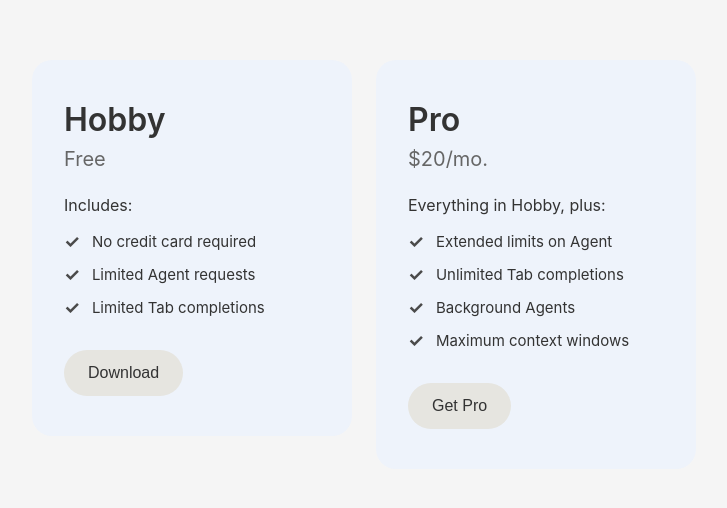
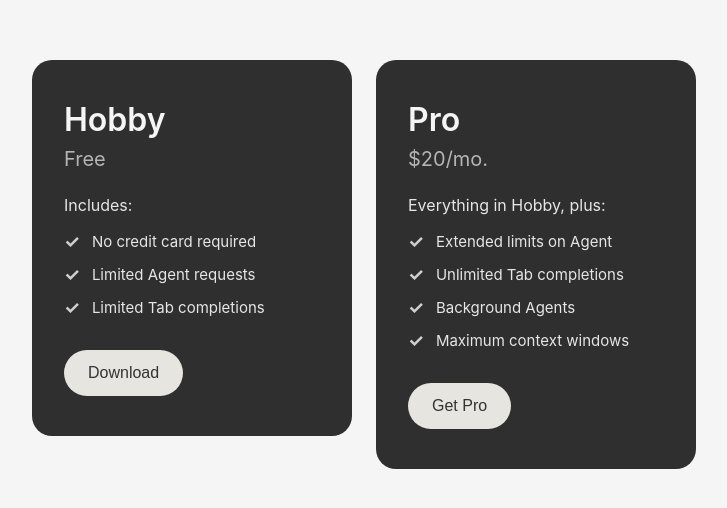
Before and after one commit to alastair-holmes/Memorisely-Week1-Part2, a plain HTML site: page index.html in a window 1280 px wide. Shown: the part 136-644 px from the top of the page, without its empty margins (276-1003 px from the left). Drawn offline with Linux system fonts and the light colour scheme.

Commit message:
Changed card radius and background

```diff
--- a/styles.css
+++ b/styles.css
@@ -24,7 +24,7 @@ body {
 }
 
 .card {
-    background-color: #eef3fb;
+    background-color: #2f2f2f;
     border-radius: 20px;
     padding: 40px 32px;
     width: 320px;
@@ -34,13 +34,13 @@ body {
 .card-title {
     font-size: 32px;
     font-weight: 600;
-    color: #333;
+    color: #f5f5f5;
     margin-bottom: 8px;
 }
 
 .card-price {
     font-size: 20px;
-    color: #666;
+    color: #b5b5b5;
     margin-bottom: 24px;
 }
 
@@ -50,7 +50,7 @@ body {
 
 .includes-text {
     font-size: 16px;
-    color: #333;
+    color: #e6e6e6;
     margin-bottom: 16px;
 }
 
@@ -64,11 +64,11 @@ body {
     align-items: center;
     margin-bottom: 12px;
     font-size: 15px;
-    color: #333;
+    color: #e6e6e6;
 }
 
 .checkmark {
-    color: #4a4a4a;
+    color: #d0d0d0;
     font-size: 18px;
     margin-right: 12px;
     font-weight: bold;
```
